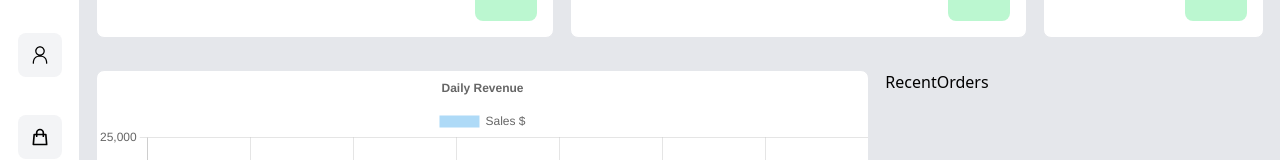
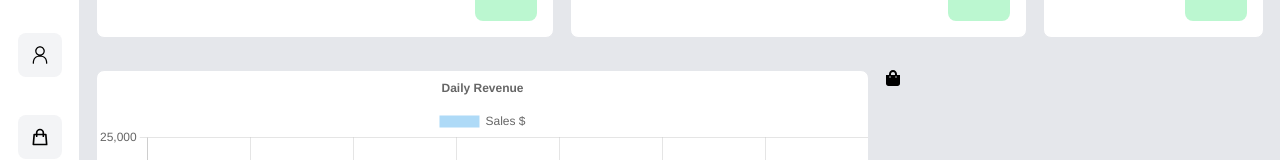
Before and after one commit to Aivazov/next-js-dashboard, a Next.js app: page / in a window 1280 px wide. Shown: the part 148-308 px from the top of the page. Built offline with nearby package versions, Linux system fonts and the light colour scheme.

Commit message:
working on RecentOrders

```diff
--- a/components/RecentOrders.tsx
+++ b/components/RecentOrders.tsx
@@ -1,5 +1,9 @@
 import React from 'react';
+import { persons } from '../api/fakeAPI';
+import { FaShoppingBag } from 'react-icons/fa';
 
 export default function RecentOrders() {
-  return <div>RecentOrders</div>;
+  return <div>
+    <FaShoppingBag />
+  </div>;
 }
```
